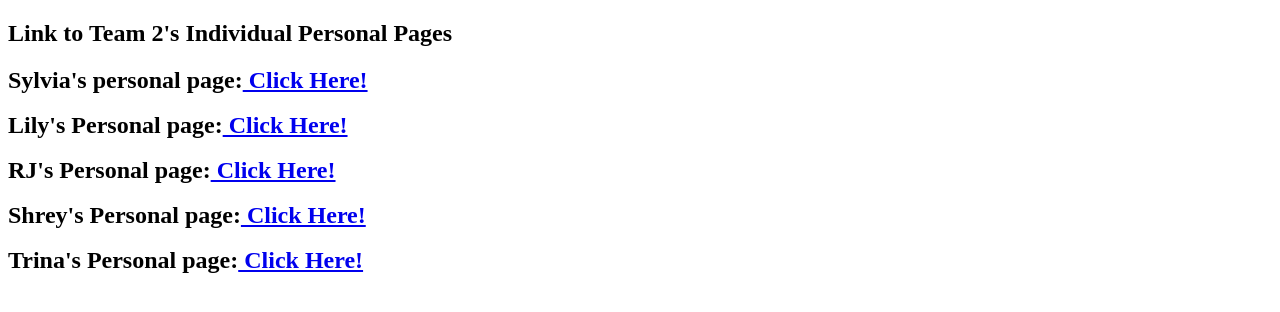
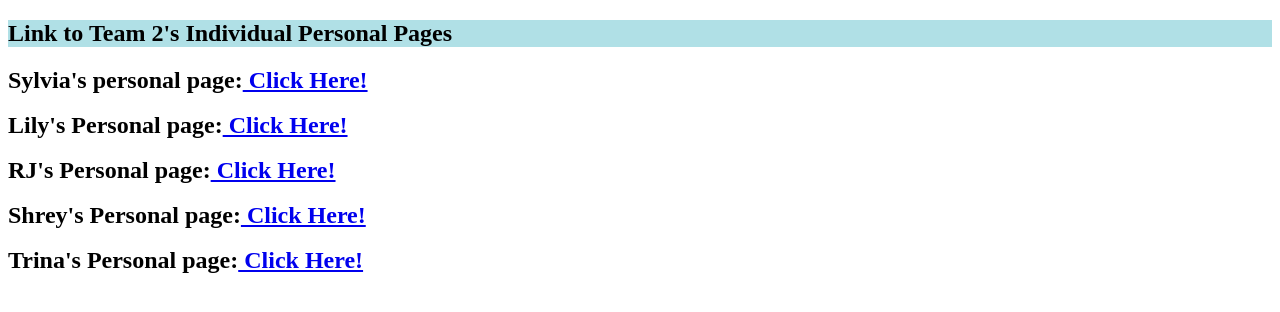
Before and after one commit to Sylviale101/Team-2-HTML, a plain HTML site: page Team2Index.html in a window 1280 px wide. Drawn offline with Linux system fonts and the light colour scheme.

Commit message:
Lily added color to the 1st header

```diff
--- a/Team2Index.html
+++ b/Team2Index.html
@@ -9,7 +9,8 @@
         <font size="+4"><title>Welcome to Team 2's HTML Index page</title></font>
     </head>
     <!--Sylvia added 2nd Heading + Link to her own personal Page-->
-                <h2>Link to Team 2's Individual Personal Pages</h2>
+    <!--Lily Added color to the first header-->
+                <h2 style="background-color:powderblue;" >Link to Team 2's Individual Personal Pages</h2>
             <!--Sylvia - Changed personal website link-->
             <p>
                 <!--Sylvia - Bolded the tag so it's easier to see-->
```
